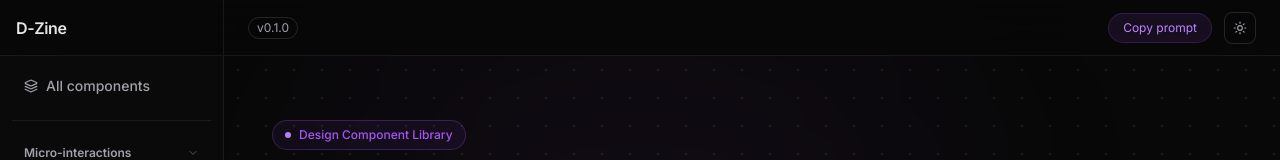
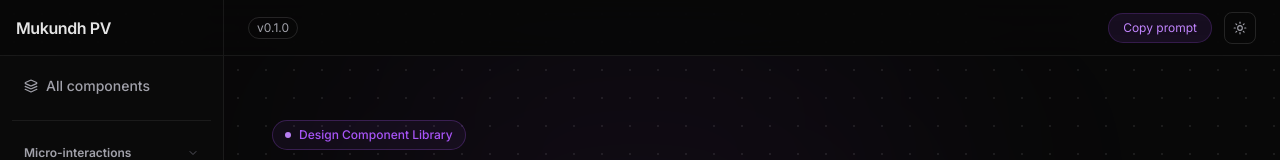
Before and after one commit to MukundhPv/components-library, a Next.js app in the folder apps/web/: page / in a window 1280 px wide. Shown: the top 160 px of the page. Built offline with nearby package versions, Linux system fonts and the light colour scheme.

Commit message:
Replace D-Zine logo with Mukundh PV

```diff
--- a/apps/web/components/layout/Header.tsx
+++ b/apps/web/components/layout/Header.tsx
@@ -18,8 +18,8 @@ export function Header() {
     >
       <div className="flex items-center gap-4 px-4 w-56 border-r h-full shrink-0" style={{ borderColor: 'var(--border)' }}>
         <Link href="/" className="flex items-center group">
-          <span className="font-mono font-semibold text-base tracking-tight" style={{ color: 'var(--text)' }}>
-            D-Zine
+          <span className="font-semibold text-base tracking-tight" style={{ color: 'var(--text)' }}>
+            Mukundh PV
           </span>
         </Link>
       </div>
```
